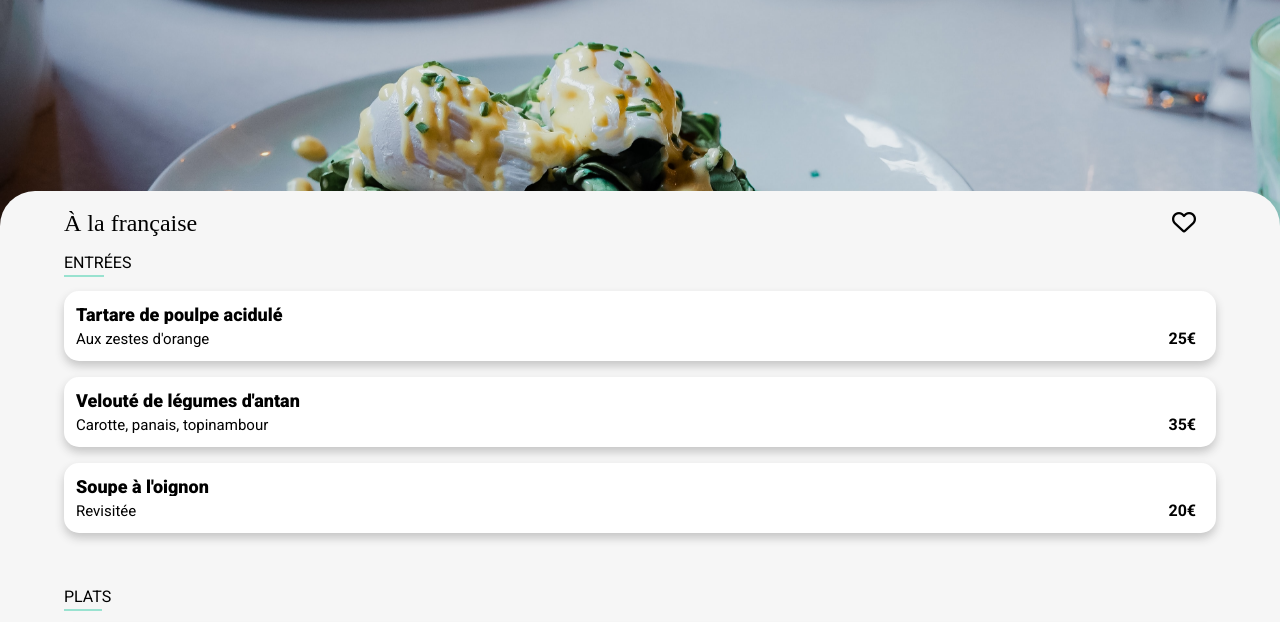
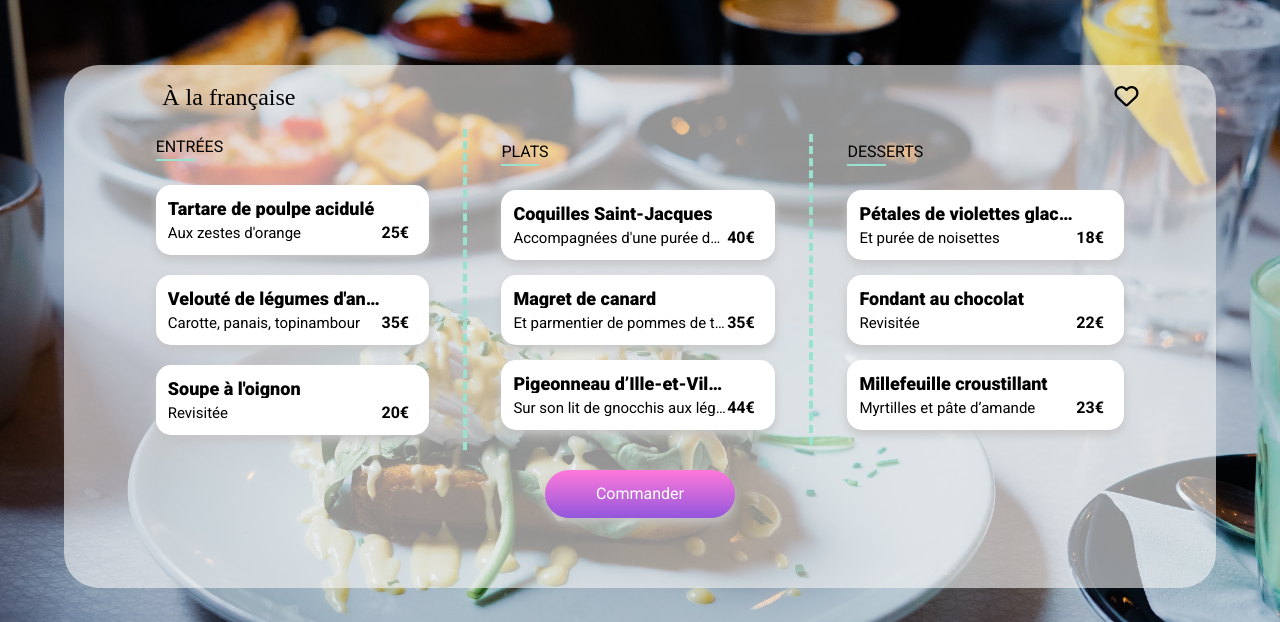
Before and after one commit to Baddou37/oc_ohmyfood, a website: page menu_a_la_francaise.html in a window 1280 px wide. Shown: the part 71-693 px from the top of the page. Drawn offline with Linux system fonts and the light colour scheme; a web font is replaced by a local one.

Commit message:
responsive menu

```diff
--- a/menu_a_la_francaise.html
+++ b/menu_a_la_francaise.html
@@ -7,7 +7,7 @@
     <link rel="stylesheet" href="css/styles.css">
     <title>OhMyFood - Menu - A la Française</title>
 </head>
-<body>
+<body class="background_desktop">
     <!-- Contenair pour gérer les marges de la page -->
     <div class="contenair">
         <header class="page_menu">
@@ -25,8 +25,9 @@
                     <h2 class="restaurant-title__name">À la française</h2>
                     <i class="far fa-heart fa-xl"></i>
                 </section>
+                <div class="display_menu_destop">
                 <!-- SECTION - ENTREES-->
-                <section class="categorie-repas">
+                <section class="categorie-repas border_right">
                     <h3 class="categorie-repas__title"><span>ENTR</span>ÉES</h3>
                         <div class="element-repas">
                             <div class="element-repas__text">
@@ -62,7 +63,7 @@
                         </div>
                 </section>
                 <!-- SECTION - PLATS-->
-                <section class="categorie-repas">
+                <section class="categorie-repas border_right">
                     <h3 class="categorie-repas__title"><span>PLAT</span>S</h3>
 
                     <div>
@@ -139,10 +140,11 @@
                         </div>
                     </div>
                 </section>
+                </div>
                 <a href="#" class="button">Commander</a>
             </div>
         </main>
-        <footer class="footer">
+        <footer class="footer footer_desktop">
             <div class="footer_display">
                 <p class="footer_title">ohmyfood</p>
                 <ul>
--- a/scss/Layout/_body.scss
+++ b/scss/Layout/_body.scss
@@ -1,6 +1,10 @@
 main {
     padding-top: 62px;
     height: 100%;
+
+    @include desktop {
+        padding-top: 0;
+    }
 }
 
 body {
--- a/scss/Layout/_footer.scss
+++ b/scss/Layout/_footer.scss
@@ -1,3 +1,11 @@
+.footer_desktop{
+    @include desktop {
+        height: 10vh;
+        position: fixed;
+        bottom: 0;
+    }
+}
+
 .footer
 {
     background-color: $color-back-ground-footer;
--- a/scss/Layout/_header.scss
+++ b/scss/Layout/_header.scss
@@ -1,4 +1,10 @@
 /* Header */
+.page_menu{
+    @include desktop{
+        position: relative;
+    }
+}
+
 header
 {
     @include flex-position;
@@ -8,6 +14,9 @@ header
     box-shadow: $shadow;
     width: 100%;
     background-color: white;
+    height: 7vh;
+
+
 
     h1 {
         font-family: $font-logo;
--- a/scss/Pages/_accueil.scss
+++ b/scss/Pages/_accueil.scss
@@ -158,7 +158,6 @@
     }
 
     @include tablette {
-        max-width: 1440px;
         margin: auto;
         display: flex;
         flex-wrap: wrap;
@@ -177,22 +176,6 @@
     }
 }
 
-#nouveau{
-    display: none;
-    @include tablette{
-        display: block;
-    }
-}
-
-.nouveau_display_cards {
-    display: none;
-    @include tablette {
-        width: $width;
-        @include flex-position;
-    }
-}
-
-
 .restaurant_card {
     width: 100%;
     height: auto;
@@ -202,7 +185,7 @@
     @include shadow;
 
     @include desktop {
-        width: 40%;
+        width: 22%;
         justify-content: space-around;
         margin: 20px 0 30px 0;
     }
--- a/scss/Pages/_menu.scss
+++ b/scss/Pages/_menu.scss
@@ -6,6 +6,19 @@
 
 .contenair_img_menu {
     height: 200px;
+
+    @include desktop{
+        display: none;
+    }
+}
+
+.background_desktop {
+    @include desktop {
+        background-image: url(/images/restaurants/A_la_française.jpg);
+        background-repeat: no-repeat;
+        background-size: cover;
+        height: 82vh;
+    }
 }
 
 .img_bckground_menu {
@@ -14,6 +27,12 @@
     z-index: -1;
     position: fixed;
     object-fit: cover;
+
+    @include desktop{
+        object-fit: fill;
+        height: 100vh;
+        width: 100vw;
+    }
 }
 
 .menu {
@@ -22,6 +41,25 @@
     position: relative;
     @include flex-position;
     padding-bottom: 70px;
+
+    @include desktop{
+        background-color: rgba(246, 246, 246, 0.6);
+        width: $width;
+        margin: auto;
+        position: relative;
+        top: 80px;
+        border-radius: 35px;
+        z-index: 1;
+    }
+}
+
+.display_menu_destop{
+    @include flex-position;
+    width: 100%;
+    @include desktop{
+        @include flex-position ($x-y:row, $axe-p:space-between);
+        width: $width;
+    }
 }
 
 .restaurant-title {
@@ -33,12 +71,26 @@
         font-family: 'Shrikhand';
         font-weight: lighter;
         padding-left: 0;
+
+        @include desktop {
+            margin-left: 4%;
+        }
     }
+
 }
 
 .categorie-repas {
     width: $width;
     padding-bottom: 40px;
+
+    @include desktop {
+        width: 34%;
+        display: flex;
+        justify-content: space-between;
+        flex-direction: column;
+        padding-bottom: 0;
+        margin-bottom: 20px;
+    }
 
     h3 {
         margin-bottom: 20px;
@@ -46,6 +98,17 @@
             border-bottom: 2px solid $color-tertiary;
             padding-bottom: 3px;
         }
+
+        @include desktop{
+            margin: 10px auto 25px 10%;
+            width: 100%;
+        }
+    }
+}
+
+.border_right{
+    @include desktop{
+        border-right: 4px dashed $color-tertiary;
     }
 }
 
@@ -57,6 +120,13 @@
     margin-bottom: $size;
     border-radius: 15px;
     overflow: hidden;
+
+    @include desktop{
+        width: 80%;
+        margin: auto;
+        margin-bottom: 15px;
+        margin-top: 5px;
+    }
 
     &__text {
         white-space: nowrap;
```
Also changed, not shown: css/styles.css, 1 other file.
